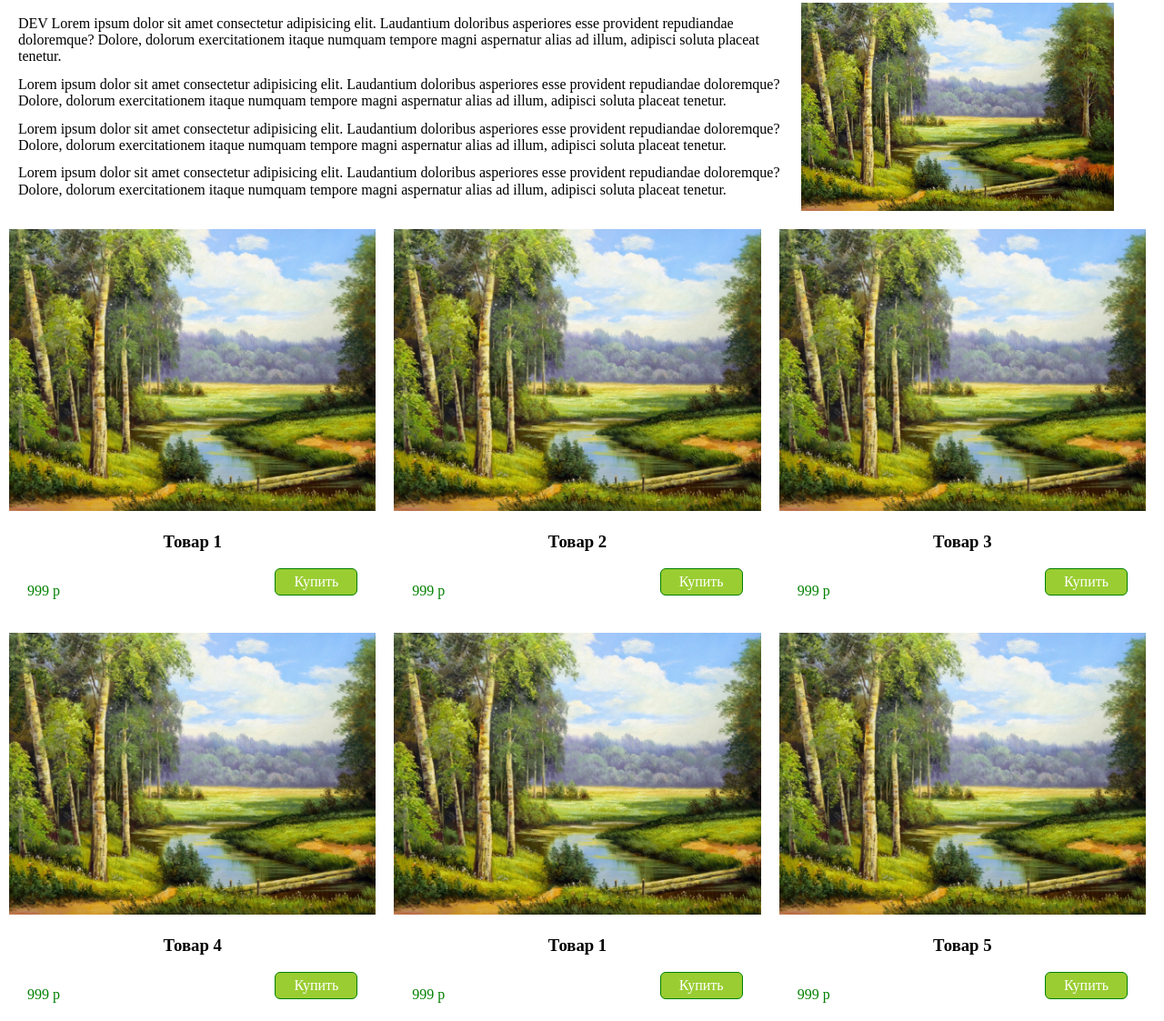
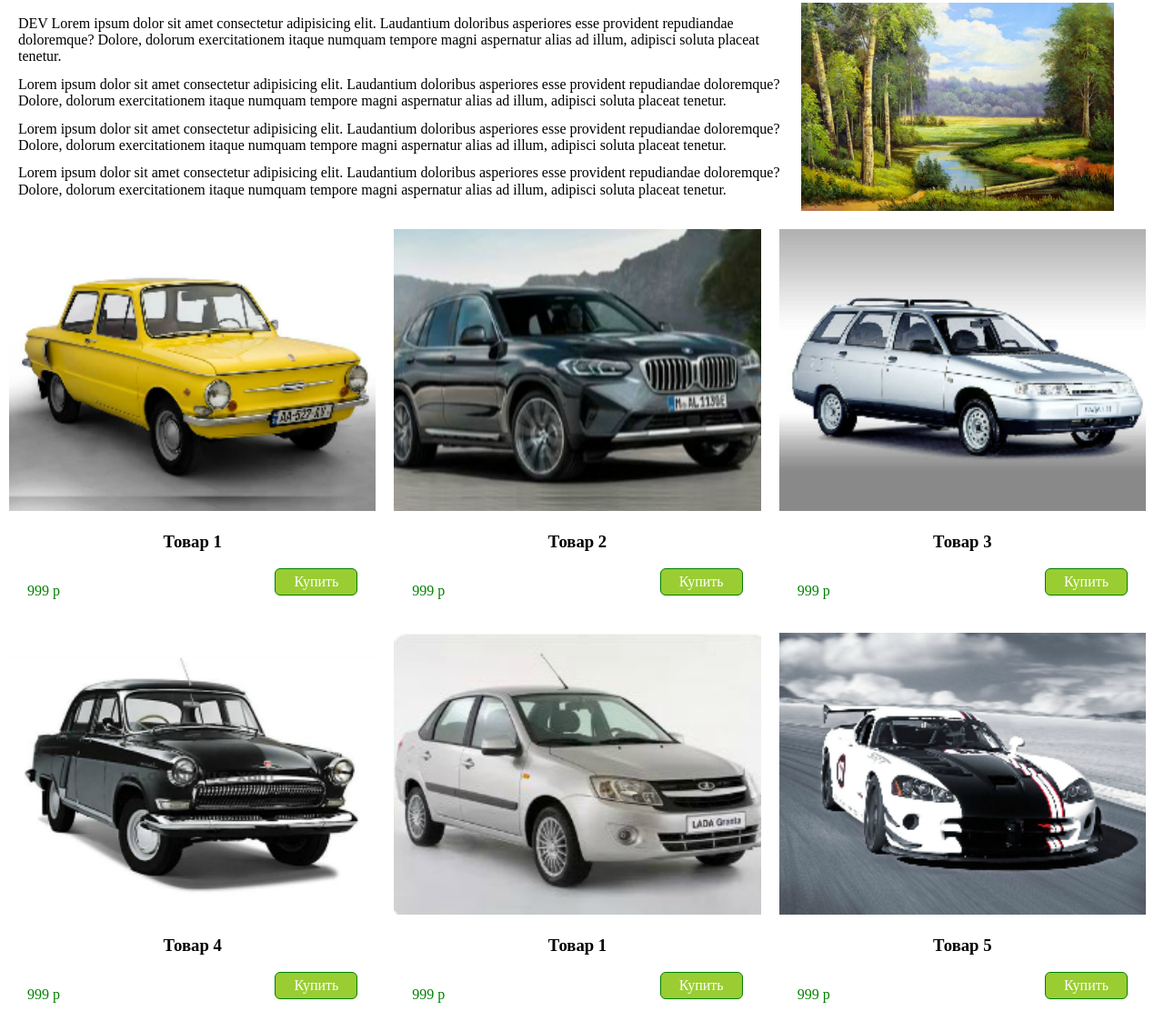
Before and after one commit to mNikem79/VirtuaMartCars, a plain HTML site: page index.html in a window 1280 px wide. Shown: the part 177-1300 px from the top of the page at 91% size. Drawn offline with nearby package versions, Linux system fonts and the light colour scheme.

Commit message:
добавили машинки

```diff
--- a/index.html
+++ b/index.html
@@ -47,7 +47,7 @@
 
     <div class="cards">
       <div class="card_item">
-        <img src="./assets/bg.jpeg" alt="Карточка">
+        <img src="./pict/zapar.png" alt="Карточка">
         <h3>Товар 1</h3>
         <div class="action">
           <p class="price">999 р</p>
@@ -55,7 +55,7 @@
         </div>
       </div>
       <div class="card_item">
-        <img src="./assets/bg.jpeg" alt="Карточка">
+        <img src="./pict/BMW.png" alt="Карточка">
         <h3>Товар 2</h3>
         <div class="action">
           <p class="price">999 р</p>
@@ -63,7 +63,7 @@
         </div>
       </div>
       <div class="card_item">
-        <img src="./assets/bg.jpeg" alt="Карточка">
+        <img src="./pict/2111.png" alt="Карточка">
         <h3>Товар 3</h3>
         <div class="action">
           <p class="price">999 р</p>
@@ -71,7 +71,7 @@
         </div>
       </div>
       <div class="card_item">
-        <img src="./assets/bg.jpeg" alt="Карточка">
+        <img src="./pict/volga.png" alt="Карточка">
         <h3>Товар 4</h3>
         <div class="action">
           <p class="price">999 р</p>
@@ -79,7 +79,7 @@
         </div>
       </div>
       <div class="card_item">
-        <img src="./assets/bg.jpeg" alt="Карточка">
+        <img src="./pict/granta.png" alt="Карточка">
         <h3>Товар 1</h3>
         <div class="action">
           <p class="price">999 р</p>
@@ -87,7 +87,7 @@
         </div>
       </div>
       <div class="card_item">
-        <img src="./assets/bg.jpeg" alt="Карточка">
+        <img src="./pict/dodge.png" alt="Карточка">
         <h3>Товар 5</h3>
         <div class="action">
           <p class="price">999 р</p>
@@ -95,7 +95,7 @@
         </div>
       </div>
       <div class="card_item">
-        <img src="./assets/bg.jpeg" alt="Карточка">
+        <img src="./pict/porche.png" alt="Карточка">
         <h3>Товар 6</h3>
         <div class="action">
           <p class="price">999 р</p>
@@ -103,7 +103,7 @@
         </div>
       </div>
       <div class="card_item">
-        <img src="./assets/bg.jpeg" alt="Карточка">
+        <img src="./pict/tesla.png" alt="Карточка">
         <h3>Товар 7</h3>
         <div class="action">
           <p class="price">999 р</p>
```
Also changed, not shown: pict/2111.png (added), pict/BMW.png (added), pict/dodge.png (added), pict/granta.png (added), pict/porche.png (added), pict/tesla.png (added), pict/uaz.png (added), pict/volga.png (added), pict/zapar.png (added).
